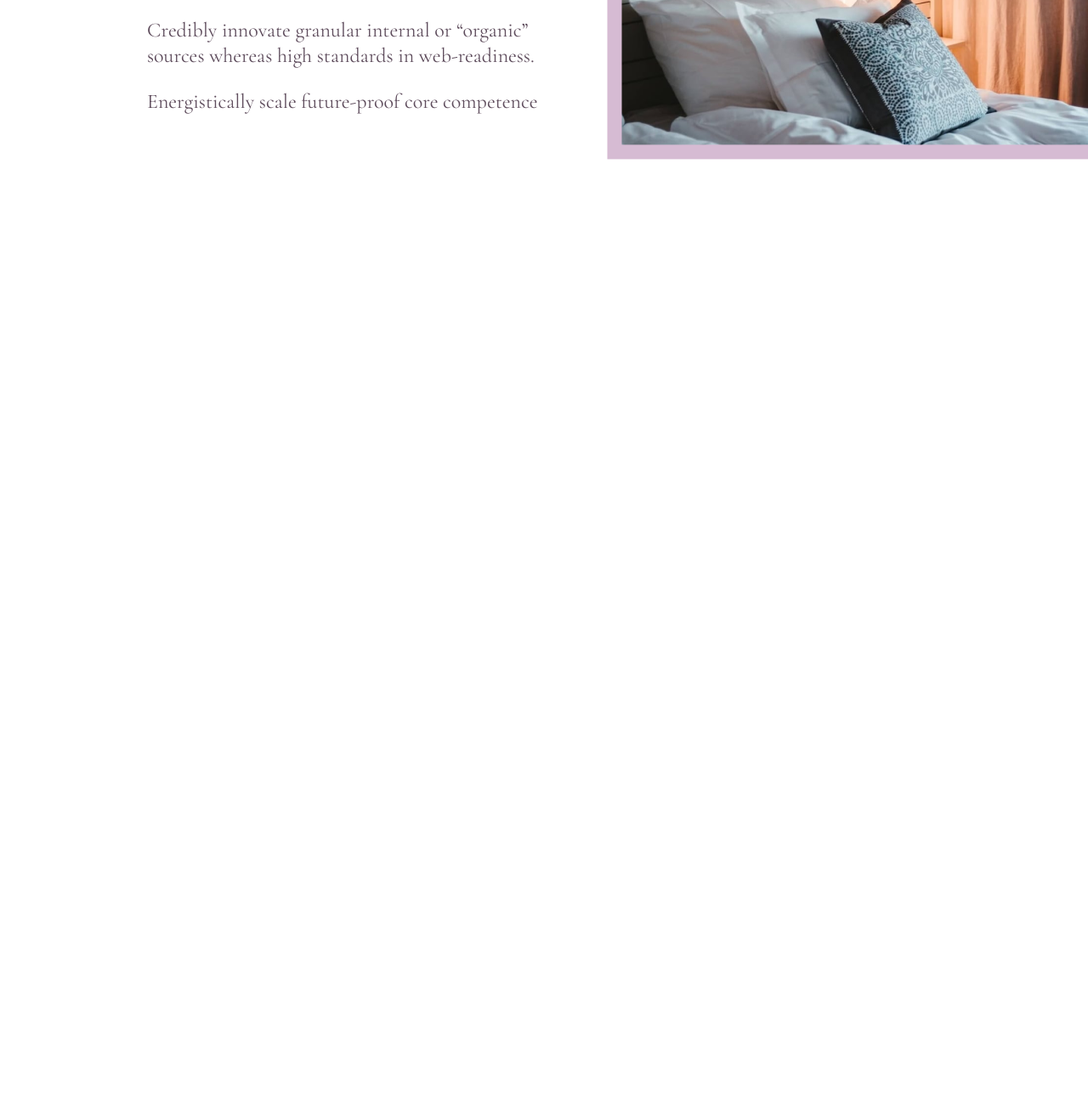
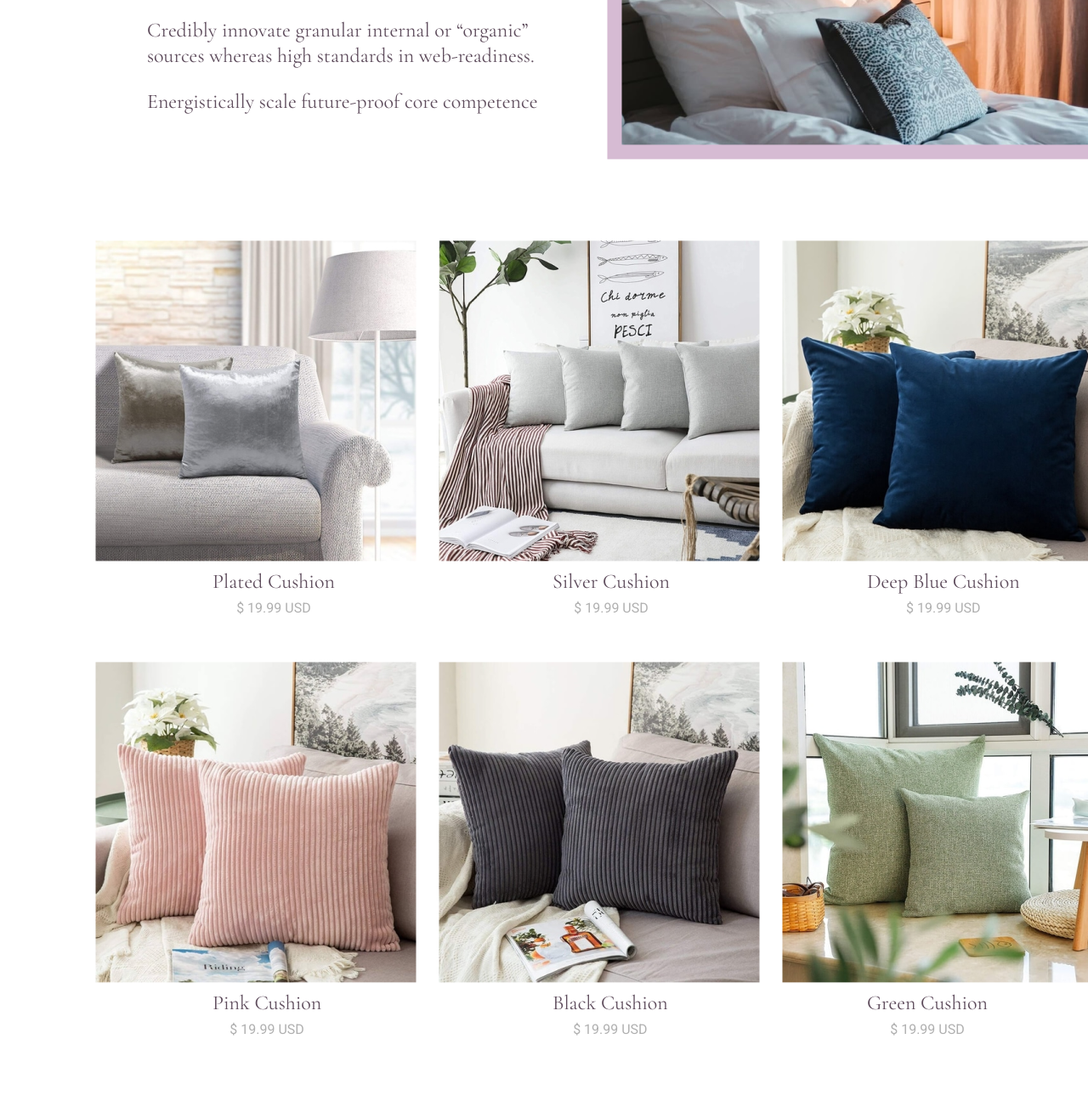
Before and after one commit to Meerione/Tasks, a plain HTML site: page 17-02/1/index.html in a window 1280 px wide. Shown: the part 3195-4491 px from the top of the page at 85% size. Before the commit the page ends 3478 px from the top, so only its background shows below. Drawn offline with nearby package versions, Linux system fonts and the light colour scheme.

Commit message:
feat: added container6 and finished feat: added container7 and finished feat: added container8 and finished feat: added container9 and finished

```diff
--- a/17-02/1/index.html
+++ b/17-02/1/index.html
@@ -110,5 +110,46 @@
         <img src="image/sofa2.png" alt="sofa">
     </div>
 </div>
+
+<div class="container6">
+    <img class="a" src="image/1.png" alt="">
+    <img class="b" src="image/2.png" alt="">
+    <img class="c" src="image/3.png" alt="">
+</div>
+
+<div class="container7">
+    <div class="content_11">
+        <p class="cushions">Plated Cushion</p>
+        <p class="price" >$ 19.99 USD</p>
+    </div>
+    <div class="content_12">
+        <p class="cushions" >Silver Cushion</p>
+        <p class="price" >$ 19.99 USD</p>
+    </div>
+    <div class="content_13">
+        <p class="cushions" >Deep Blue Cushion</p>
+        <p class="price" >$ 19.99 USD</p>
+    </div>
+</div>
+
+<div class="container8">
+    <img class="a" src="image/4.png" alt="">
+    <img class="b" src="image/5.png" alt="">
+    <img class="c" src="image/6.png" alt="">
+</div>
+<div class="container9">
+    <div class="content_14">
+        <p class="cushions">Pink Cushion</p>
+        <p class="price" >$ 19.99 USD</p>
+    </div>
+    <div class="content_15">
+        <p class="cushions" >Black Cushion</p>
+        <p class="price" >$ 19.99 USD</p>
+    </div>
+    <div class="content_16">
+        <p class="cushions" >Green Cushion</p>
+        <p class="price" >$ 19.99 USD</p>
+    </div>
+</div>
 </body>
 </html>
--- a/17-02/1/style.css
+++ b/17-02/1/style.css
@@ -347,3 +347,76 @@ nav ul li{
 .content_10{
     margin: 39px 111px 91px 81px;
 }
+
+.container6{
+    display: flex;
+    gap: 26px;
+}
+
+.a{
+    margin-left: 112px;
+}
+
+.container7{
+    display: flex;
+    /*width: 377px;*/
+    height: 118px;
+    position: relative;
+}
+.cushions{
+    font-family: 'Cormorant Garamond';
+    font-style: normal;
+    font-weight: normal;
+    font-size: 24px;
+    line-height: 30px;
+    text-align: center;
+    color: #5F4D5D;
+    margin-top: 9px;
+    margin-bottom: 7px;
+}
+
+.price{
+    font-family: Roboto;
+    font-style: normal;
+    font-weight: normal;
+    font-size: 16px;
+    line-height: 17px;
+    text-align: center;
+    color: #B0B0B0;
+    margin: 0;
+}
+
+.content_11{
+    position: absolute;
+    left: 250px;
+}.content_12{
+    position: absolute;
+    left: 650px;
+}.content_13{
+    position: absolute;
+      left: 1020px;
+}
+
+.container8 {
+    display: flex;
+    gap: 26px;
+}
+
+.container9{
+    display: flex;
+    height: 139px;
+    position: relative;
+}
+
+.content_14{
+    position: absolute;
+    left: 250px;
+}
+.content_15{
+     position: absolute;
+     left: 650px;
+ }
+.content_16{
+      position: absolute;
+      left: 1020px;
+  }
```
